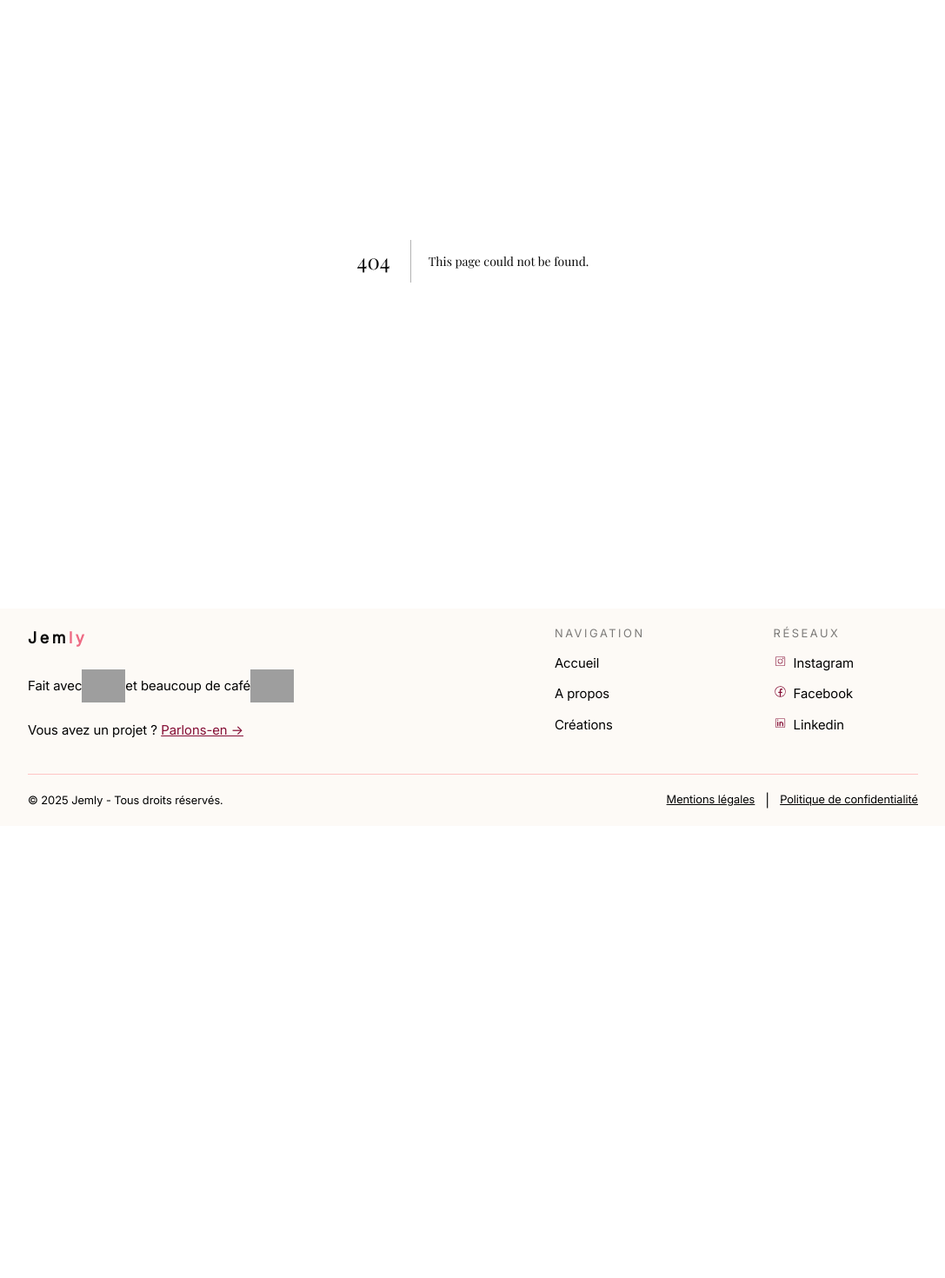
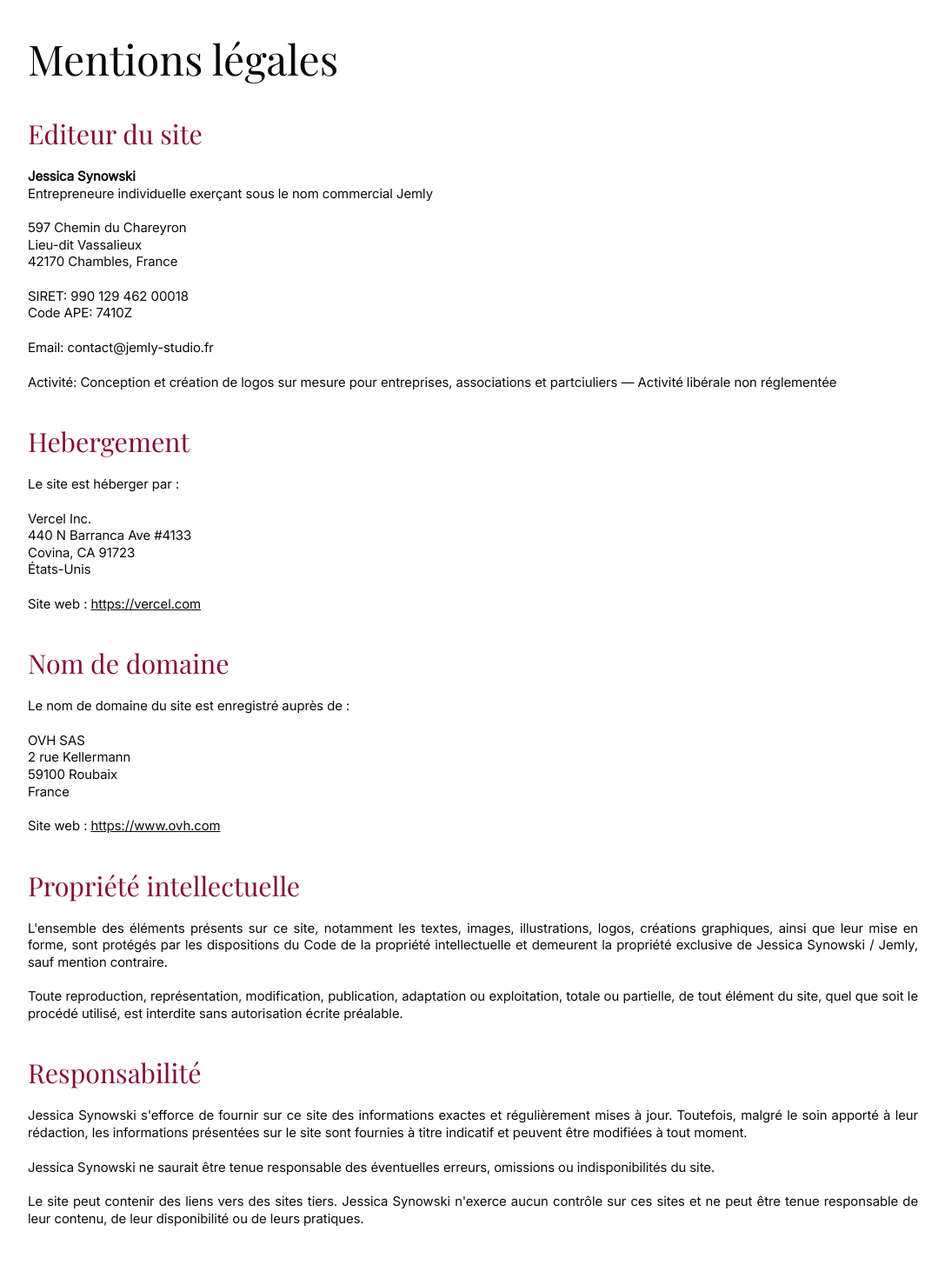
Before and after one commit to synowski-jessica/Jemly, a Next.js app: page /mentions-legales in a window 1280 px wide. Before the commit this address had no page. Shown: the part 100-1570 px from the top of the page at 87% size, without its empty margins (96-1183 px from the left). Before the commit the page ends 1050 px from the top, so only its background shows below. Built offline with nearby package versions, Linux system fonts and the light colour scheme; grey boxes are pictures that could not be loaded.

Commit message:
feat(mentionsLegales): integration page

```diff
--- /dev/null
+++ b/app/(public)/mentions-legales/page.tsx
@@ -0,0 +1,98 @@
+import { Metadata } from "next";
+import Link from "next/link";
+
+export const metadata: Metadata = {
+  title: "Jemly Studio - Mentions Légales",
+  description: "",
+};
+
+export default function MentionsLegales() {
+  return (
+    <>
+    <div className="flex flex-col gap-10 mt-30 mb-20 px-5 md:px-14 xl:px-32 py-5">
+        <h1>{`Mentions légales`}</h1>
+
+        <section className="flex flex-col gap-5">
+            <h3 className="">{`Editeur du site`}</h3>
+
+            <div>
+                <p className="font-bold">{`Jessica Synowski`}</p>
+                <p>{`Entrepreneure individuelle exerçant sous le nom commercial Jemly`}</p>
+            </div>
+
+
+            <div>
+                <p>{`597 Chemin du Chareyron`}</p>
+                <p>{`Lieu-dit Vassalieux`}</p>
+                <p>{`42170 Chambles, France`}</p>
+            </div>
+
+            <div>
+                <p>{`SIRET: 990 129 462 00018`}</p>
+                <p>{`Code APE: 7410Z`}</p>
+            </div>
+
+            <div>
+                <p>{`Email: contact@jemly-studio.fr`}</p>
+            </div>
+
+            <div>
+                <p>{`Activité: Conception et création de logos sur mesure pour entreprises, associations et partciuliers — Activité libérale non réglementée`}</p>
+            </div>
+        </section>
+
+        <section className="flex flex-col gap-5">
+            <h3>{`Hebergement`}</h3>
+
+            <p>{`Le site est héberger par :`}</p>
+
+            <div>
+                <p>{`Vercel Inc.`}</p>
+                <p>{`440 N Barranca Ave #4133`}</p>
+                <p>{`Covina, CA 91723`}</p>
+                <p className="capitalize">{`états-unis`}</p>
+            </div>
+
+            <div>
+                <p>{`Site web :`} <Link href="https://vercel.com" className="underline">{`https://vercel.com`}</Link></p>
+            </div>
+        </section>
+
+        <section className="flex flex-col gap-5">
+            <h3>{`Nom de domaine`}</h3>
+
+            <p>{`Le nom de domaine du site est enregistré auprès de :`}</p>
+
+            <div>
+                <p>{`OVH SAS`}</p>
+                <p>{`2 rue Kellermann`}</p>
+                <p>{`59100 Roubaix`}</p>
+                <p>{`France`}</p>
+            </div>
+
+            <div>
+                <p>{`Site web :`} <Link href="https://www.ovh.com" className="underline">{`https://www.ovh.com`}</Link></p>
+            </div>
+        </section>
+
+        <section className="flex flex-col gap-5 text-justify">
+            <h3>{`Propriété intellectuelle`}</h3>
+
+            <p>{`L'ensemble des éléments présents sur ce site, notamment les textes, images, illustrations, logos, créations graphiques, ainsi que leur mise en forme, sont protégés par les dispositions du Code de la propriété intellectuelle et demeurent la propriété exclusive de Jessica Synowski / Jemly, sauf mention contraire.`}</p>
+
+            <p>{`Toute reproduction, représentation, modification, publication, adaptation ou exploitation, totale ou partielle, de tout élément du site, quel que soit le procédé utilisé, est interdite sans autorisation écrite préalable.`}</p>
+        </section>
+
+        <section className="flex flex-col gap-5 text-justify">
+            <h3>{`Responsabilité`}</h3>
+
+            <p>{`Jessica Synowski s'efforce de fournir sur ce site des informations exactes et régulièrement mises à jour. Toutefois, malgré le soin apporté à leur rédaction, les informations présentées sur le site sont fournies à titre indicatif et peuvent être modifiées à tout moment.`}</p>
+
+            <p>{`Jessica Synowski ne saurait être tenue responsable des éventuelles erreurs, omissions ou indisponibilités du site.`}</p>
+
+            <p>{`Le site peut contenir des liens vers des sites tiers. Jessica Synowski n'exerce aucun contrôle sur ces sites et ne peut être tenue responsable de leur contenu, de leur disponibilité ou de leurs pratiques.`}</p>
+        </section>
+    </div>
+    </>
+  );
+}
```
